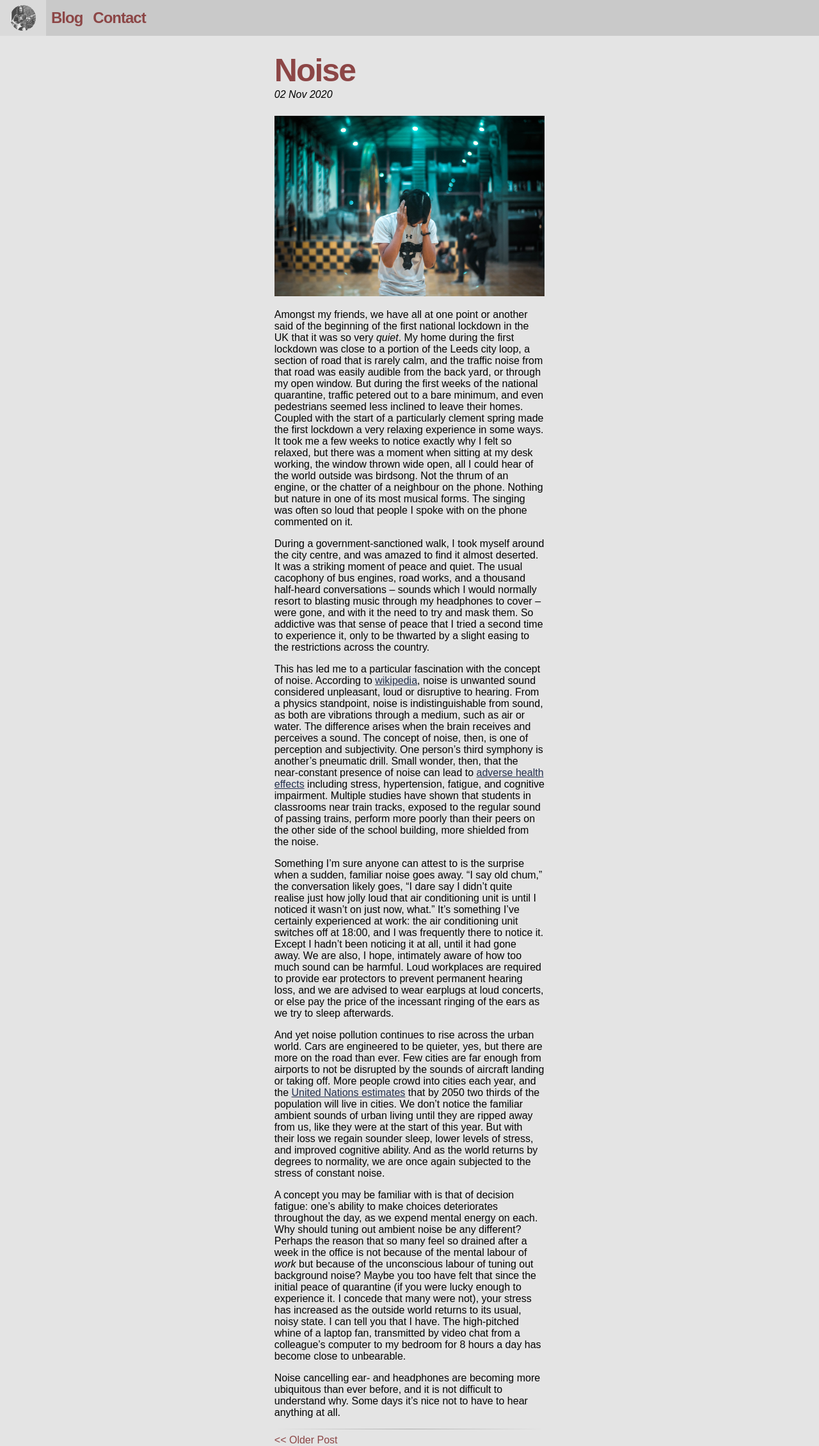
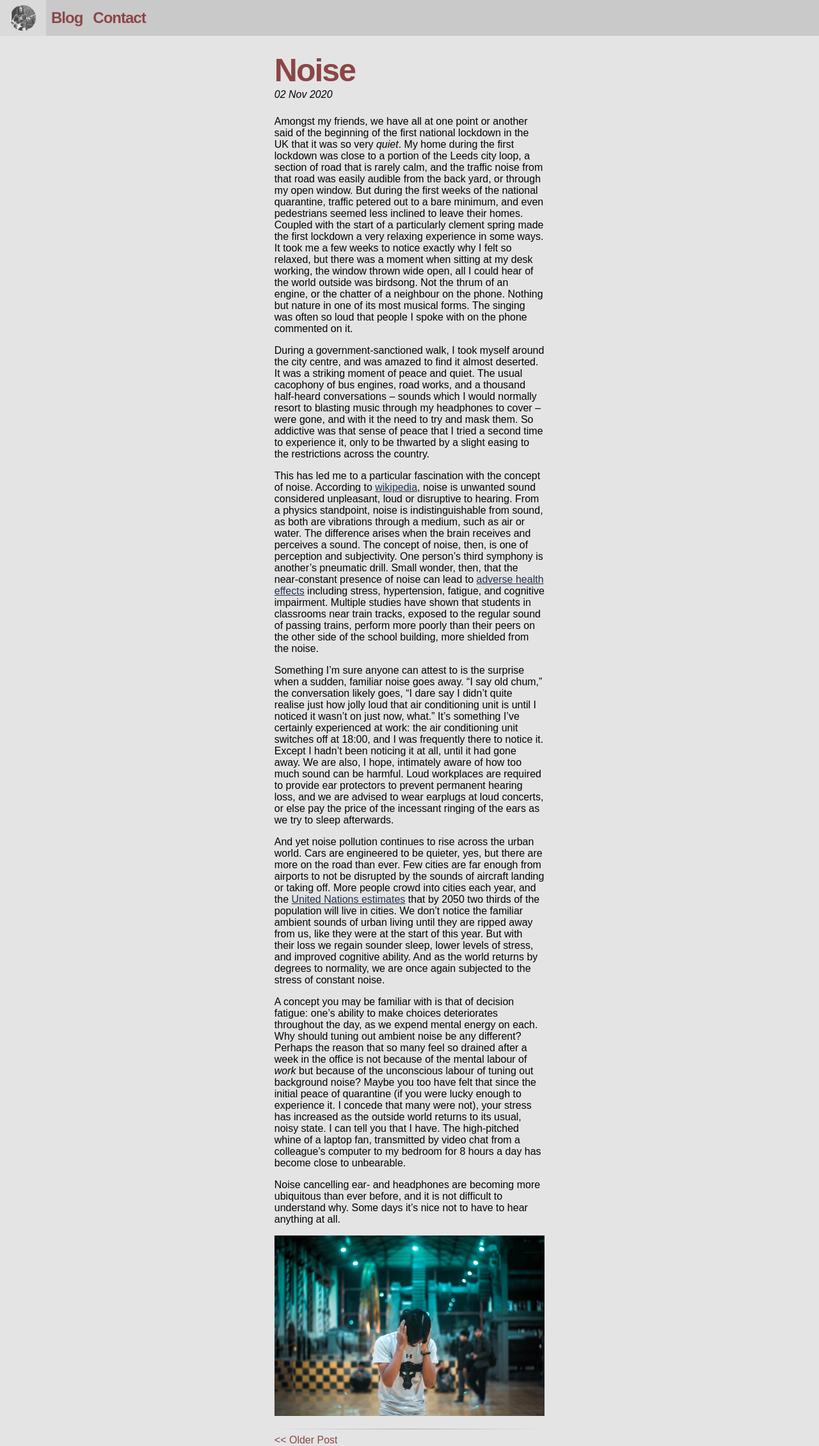
Before and after one commit to bilbodwyer/billodwyer.xyz.github.io, a Jekyll site: the page built from _posts/2020-11-03-noise.md, in a window 1280 px wide. Shown: the whole page at 64% size. Built offline with Jekyll 4.4.1, drawn with Linux system fonts in a browser that asks for light colours; nearby versions of some CDN libraries; some web fonts are replaced.

Commit message:
Post layout tweak

```diff
--- a/_posts/2020-11-03-noise.md
+++ b/_posts/2020-11-03-noise.md
@@ -5,8 +5,6 @@ date: '2020-11-02'
 author: 'Bill'
 tags: [nablowrimo, timasomo]
 ---
-
-![noise](/assets/images/noise.jpg){:class="post-img"}
 
 Amongst my friends, we have all at one point or another said of the beginning of the first national lockdown in the UK that it was so very _quiet_. My home during the first lockdown was close to a portion of the Leeds city loop, a section of road that is rarely calm, and the traffic noise from that road was easily audible from the back yard, or through my open window. But during the first weeks of the national quarantine, traffic petered out to a bare minimum, and even pedestrians seemed less inclined to leave their homes. Coupled with the start of a particularly clement spring made the first lockdown a very relaxing experience in some ways. It took me a few weeks to notice exactly why I felt so relaxed, but there was a moment when sitting at my desk working, the window thrown wide open, all I could hear of the world outside was birdsong. Not the thrum of an engine, or the chatter of a neighbour on the phone. Nothing but nature in one of its most musical forms. The singing was often so loud that people I spoke with on the phone commented on it.
 
@@ -21,3 +19,5 @@ And yet noise pollution continues to rise across the urban world. Cars are engin
 A concept you may be familiar with is that of decision fatigue: one's ability to make choices deteriorates throughout the day, as we expend mental energy on each. Why should tuning out ambient noise be any different? Perhaps the reason that so many feel so drained after a week in the office is not because of the mental labour of _work_ but because of the unconscious labour of tuning out background noise? Maybe you too have felt that since the initial peace of quarantine (if you were lucky enough to experience it. I concede that many were not), your stress has increased as the outside world returns to its usual, noisy state. I can tell you that I have. The high-pitched whine of a laptop fan, transmitted by video chat from a colleague's computer to my bedroom for 8 hours a day has become close to unbearable.
 
 Noise cancelling ear- and headphones are becoming more ubiquitous than ever before, and it is not difficult to understand why. Some days it's nice not to have to hear anything at all.
+
+![noise](/assets/images/noise.jpg){:class="post-img"}
```
